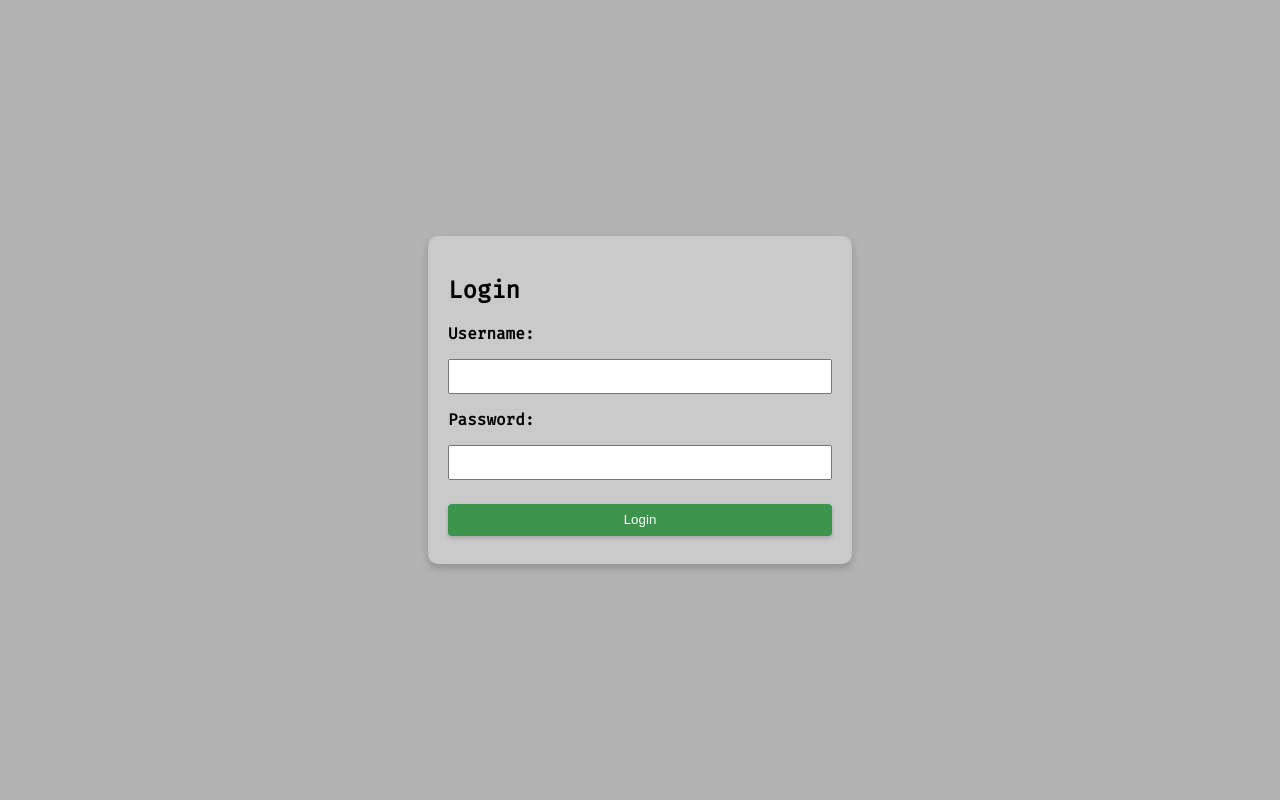
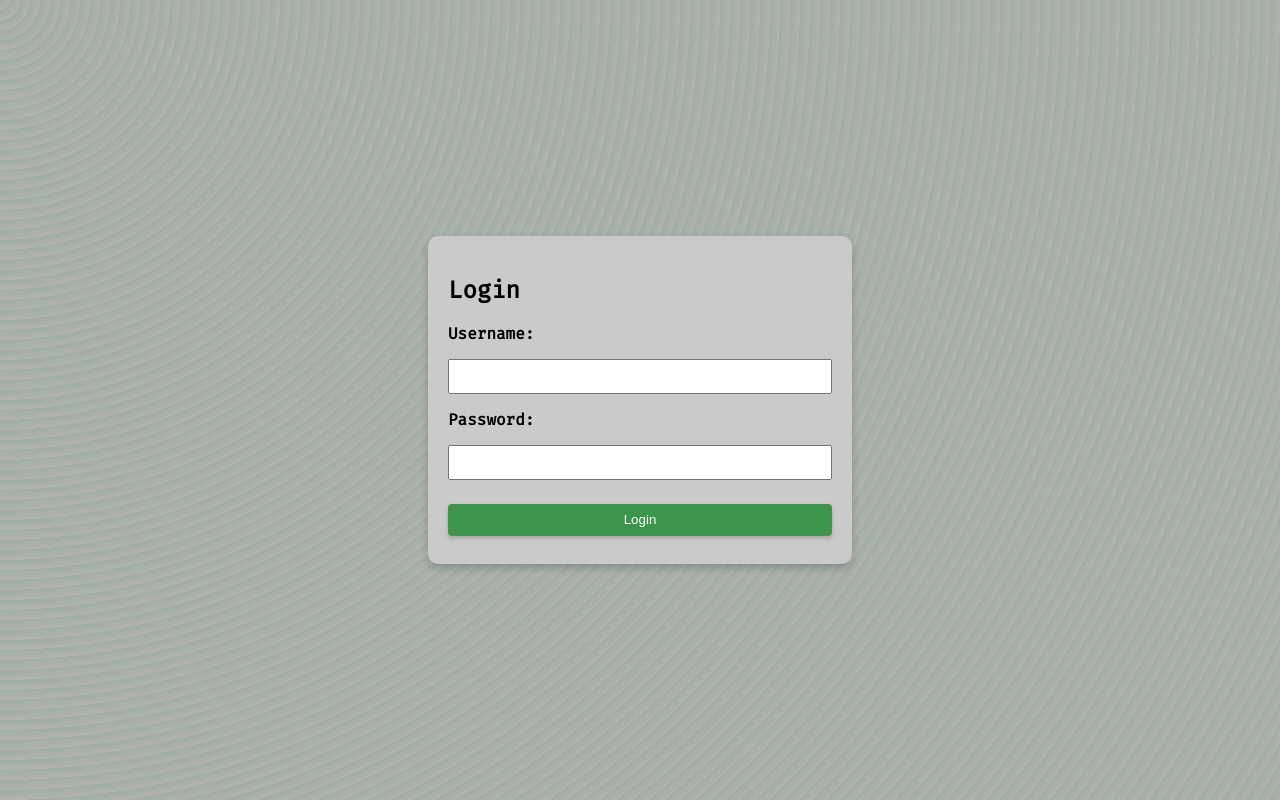
Before and after one commit to sjyimccneb/buggy-app, a Vue app: page /login in a window 1280 px wide. Built offline with nearby package versions, Linux system fonts and the light colour scheme.

Commit message:
added patterned bg

```diff
--- a/src/assets/main.css
+++ b/src/assets/main.css
@@ -1,4 +1,5 @@
 @import url('https://fonts.googleapis.com/css?family=Fira+Mono:400');
+
 :root {
   --main-bg-color: #b3b3b3;
   --header-bg-color: #3d944c;
@@ -10,6 +11,7 @@
   --button-primary-color-hover: #296332;
   --card-bg-color: #cacaca;
   --header-height: 60px;
+  --bg-pattern-color: #3d944b2a;
 }
 
 body,
@@ -18,7 +20,12 @@ html {
   font-family: 'Fira Mono', monospace;
   margin: 0;
   padding: 0;
-  background: var(--main-bg-color);
+  /* background: var(--main-bg-color); */
+  background-color: var(--main-bg-color);
+  background-image: repeating-radial-gradient(circle at 0 0, transparent 0, var(--main-bg-color) 10px),
+    repeating-linear-gradient(var(--bg-pattern-color), var(--bg-pattern-color));
+  ;
+  ;
 }
 
 #app {
```
Also changed, not shown: src/components/layouts/MinimalLayout.vue (line endings or trailing spaces).
